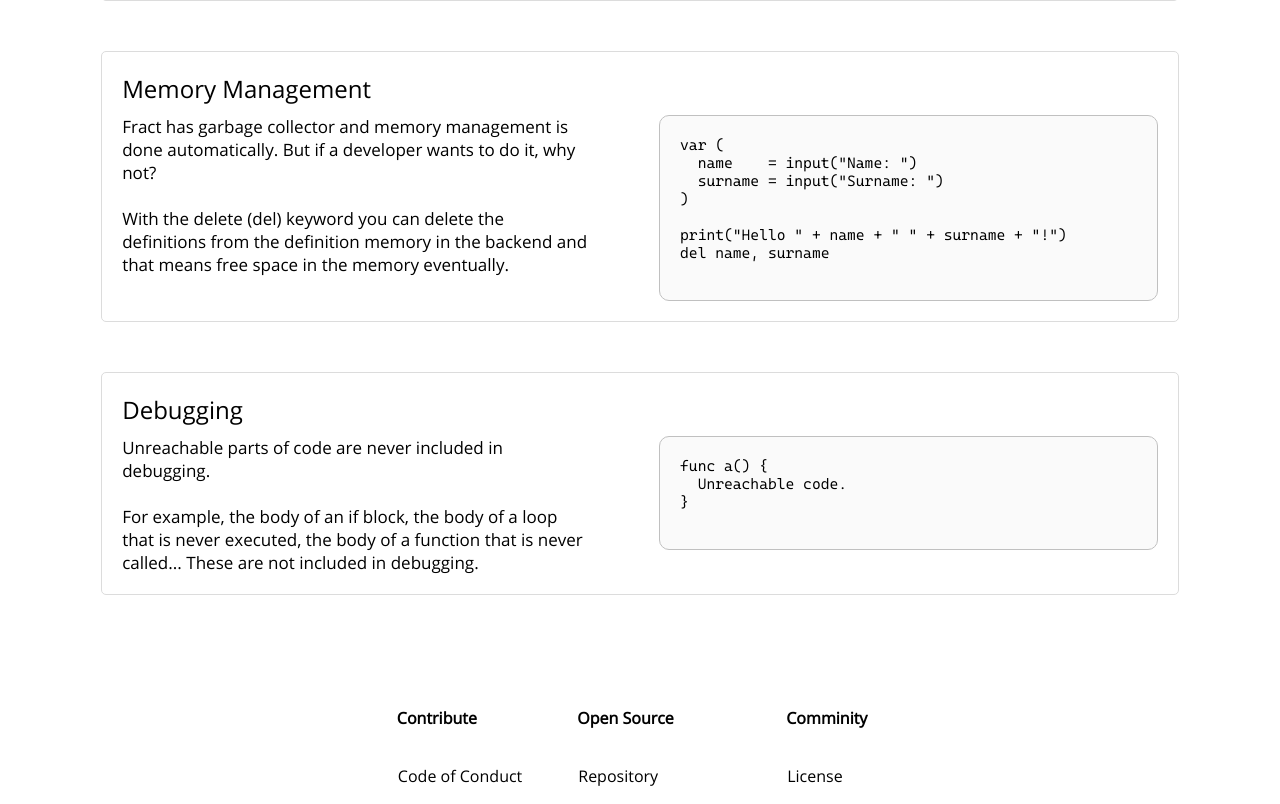
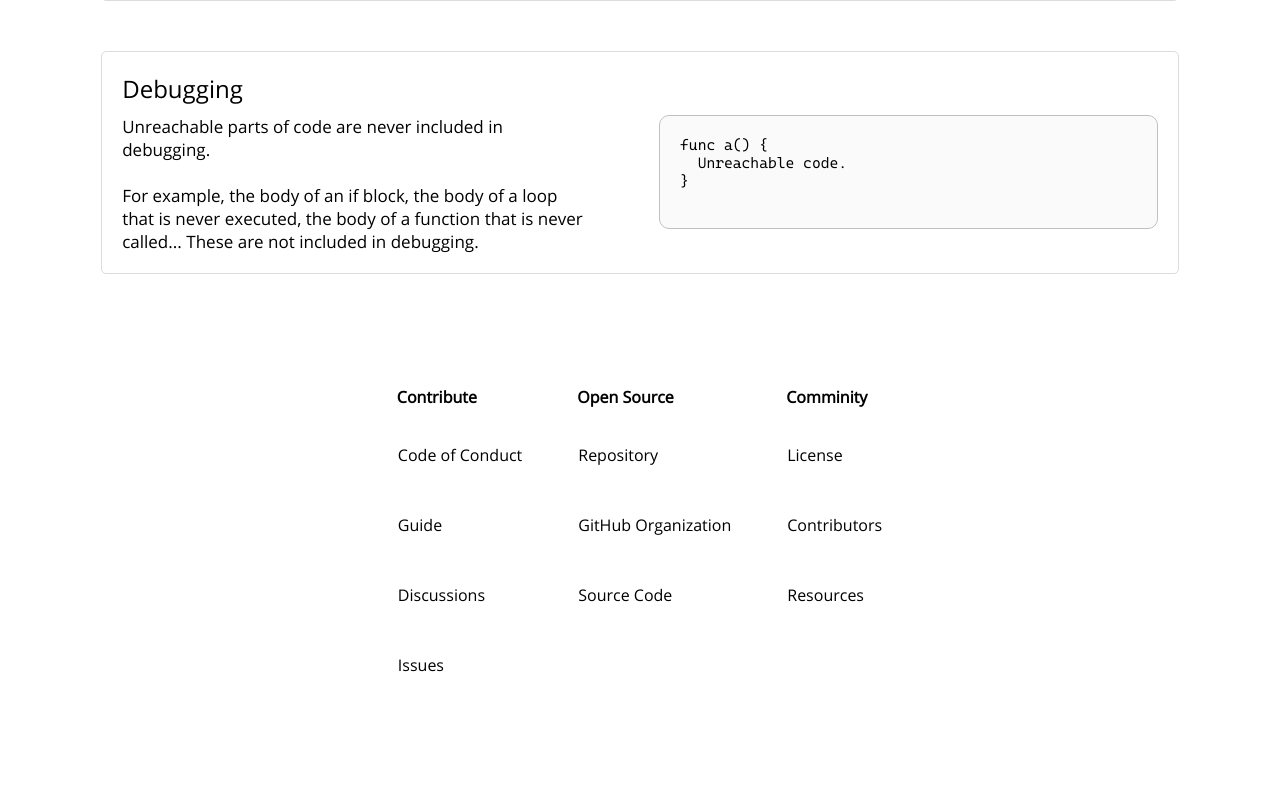
Before and after one commit to fract-lang/website, a plain HTML site: page index.html in a window 1280 px wide. Shown: the part 2143-2947 px from the top of the page. Drawn offline with Linux system fonts and the light colour scheme.

Commit message:
Remove memory management.

```diff
--- a/index.html
+++ b/index.html
@@ -180,30 +180,6 @@
 
 			<div style="margin: 30px; margin-top: 50px;">
 				<div class="area">
-					<div class="section_title">Memory Management</div>
-					<div style="display: flex;">
-						<div style="width: 500px;">
-							Fract has garbage collector and memory management is done automatically. But if a developer wants to do it, why not?
-							<br>
-							<br>
-							With the delete (del) keyword you can delete the definitions from the definition memory in the backend and that means free space in the memory eventually.
-						</div>
-						<div style="margin-left: 70px;">
-							<div class="code">var (
-  name    = input("Name: ")
-  surname = input("Surname: ")
-)
-
-print("Hello " + name + " " + surname + "!")
-del name, surname
-							</div>
-						</div>
-					</div>
-				</div>
-			</div>
-
-			<div style="margin: 30px; margin-top: 50px;">
-				<div class="area">
 					<div class="section_title">Debugging</div>
 					<div style="display: flex;">
 						<div style="width: 500px;">
```
Also changed, not shown: pages/tour.html (+0 -21 lines).
